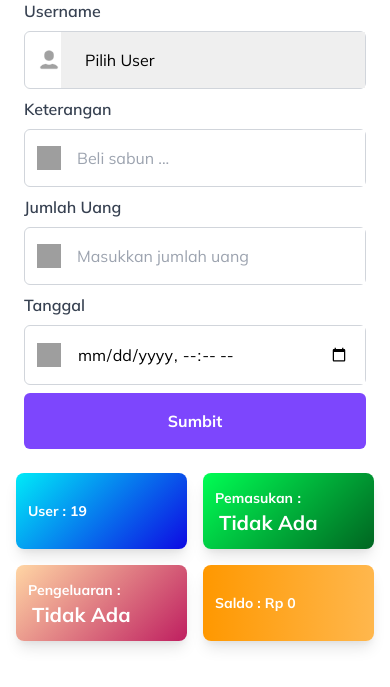
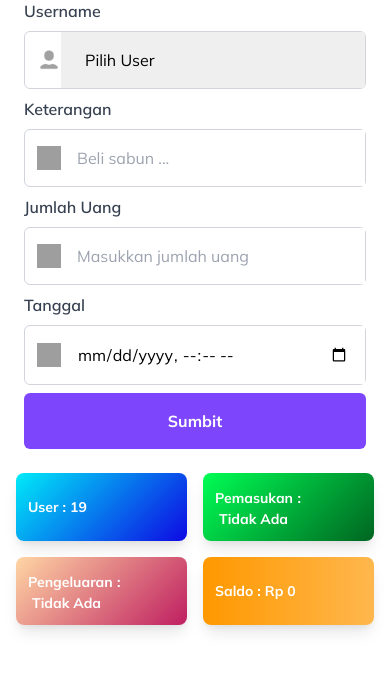
Before and after one commit to rasyanouvalnugraha/kastistik, a PHP site: page /pengeluaran.admin.php in a window 390 px wide. Shown: the part 137-824 px from the top of the page. Run offline with PHP 8.4, Linux system fonts and the light colour scheme; a user stored in the database is signed in; data comes from the database, SQL or seed files in the repository; some libraries are stand-ins or nearby versions; grey boxes are pictures that could not be loaded.

Commit message:
Update Januari 2025

```diff
--- a/layout/card.php
+++ b/layout/card.php
@@ -67,12 +67,12 @@ $sisa = $pemasukan - $pengeluaran;
                         if ($pemasukan > 0) {
                             echo "Rp " . number_format($pemasukan, 0, ',', '.');
                         } else {
-                            echo "<span class='text-xl'>Tidak Ada</span>";
+                            echo "<span class='sm:text-xl text-sm'>Tidak Ada</span>";
                         }
                         ?>
                     </label>
                 </div>
-                <label class="hidden md:text-xl md:block font-mulish-ket">Tahun Ini</label>
+                <label class="hidden text-sm md:text-xl md:block font-mulish-ket">Tahun Ini</label>
             </div>
         </li>
 
@@ -90,12 +90,12 @@ $sisa = $pemasukan - $pengeluaran;
                         if ($pengeluaran > 0) {
                             echo "Rp " . number_format($pengeluaran, 0, ',', '.');
                         } else {
-                            echo "<span class='text-xl'>Tidak Ada</span>";
+                            echo "<span class='sm:text-xl text-sm'>Tidak Ada</span>";
                         }
                         ?>
                     </label>
                 </div>
-                <label class="hidden md:text-xl md:block font-mulish-ket">Tahun Ini</label>
+                <label class="hidden text-sm md:text-xl md:block font-mulish-ket">Tahun Ini</label>
             </div>
         </li>
 
--- a/pengeluaran.admin.php
+++ b/pengeluaran.admin.php
@@ -5,15 +5,15 @@ if ($_SESSION['role'] != '1') {
     header('location: index.php');
     exit();
 }
-
+$current_year = date('Y');
 // menghitung pemasukan
-$querypemasukan = "SELECT SUM(amount) AS pemasukan FROM `transactions` WHERE type = 1 AND approve = 1; ";
+$querypemasukan = "SELECT SUM(amount) AS pemasukan FROM `transactions` WHERE type IN (1,2) AND approve = 1 AND Year(date) = $current_year; ";
 $result1 = $db->query($querypemasukan);
 $data = $result1->fetch_assoc();
 $pemasukan = $data['pemasukan'];
 
 // menghitung pengeluaran
-$querypengeluaran = "SELECT SUM(amount) AS pengeluaran FROM `transactions` WHERE type = 3 AND approve = 1;";
+$querypengeluaran = "SELECT SUM(amount) AS pengeluaran FROM `transactions` WHERE type = 3 AND approve = 1 AND Year(date) = $current_year;";
 $result1 = $db->query($querypengeluaran);
 $data = $result1->fetch_assoc();
 $pengeluaran = $data['pengeluaran'];
```
Also changed, not shown: data.pemasukan.user.php (+15 -4 lines), data.pengeluaran.user.php (+13 -2 lines).
